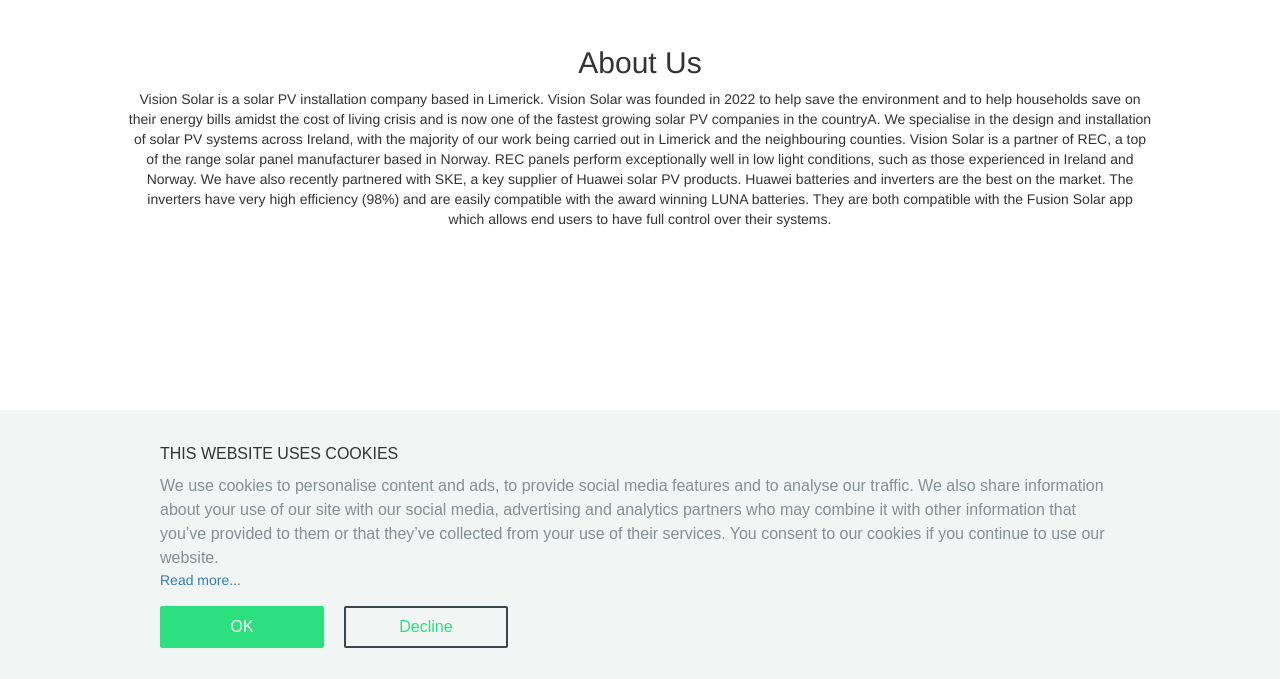
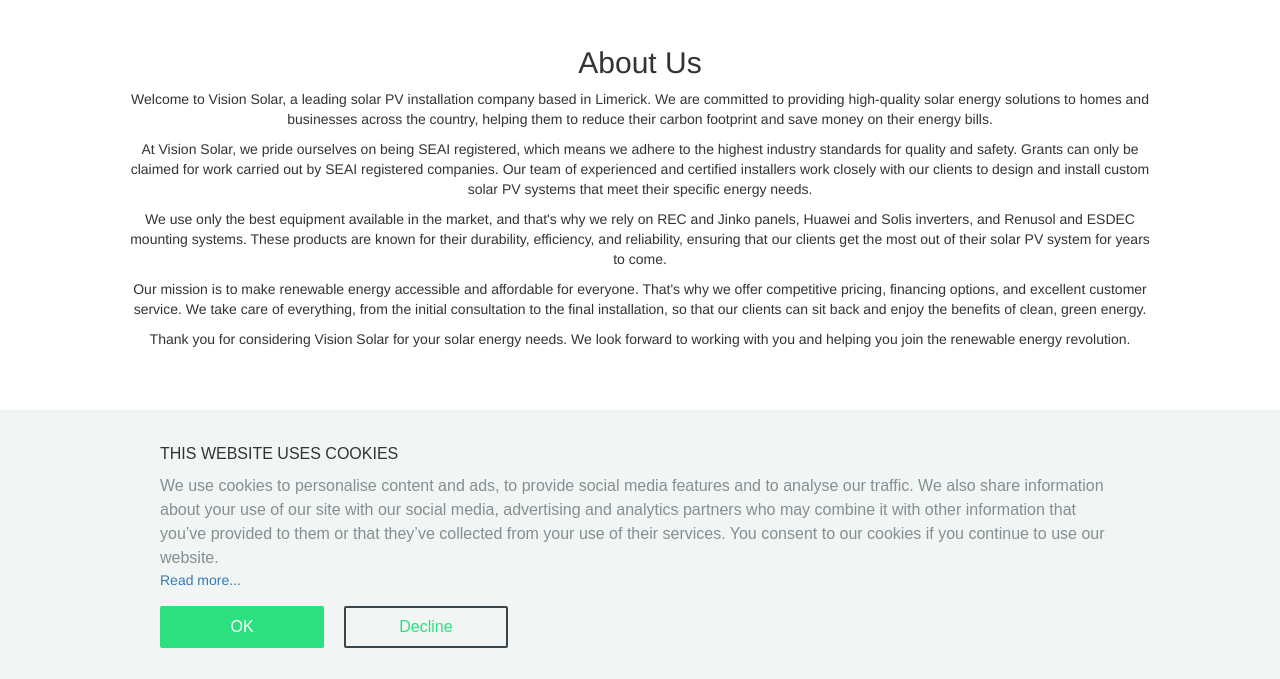
Before and after one commit to lksolar/lksolar.github.io, a PHP site: page /pages/about.php in a window 1280 px wide. Shown: the part 120-799 px from the top of the page. Run offline with PHP 8.4, Linux system fonts and the light colour scheme; some libraries are stand-ins or nearby versions.

Commit message:
Update about us page

```diff
--- a/pages/about.php
+++ b/pages/about.php
@@ -43,18 +43,11 @@ body {font-family: "Lato", sans-serif}
 
   <div style="max-width:80%;position:relative;left:10%;">
     <h2 class="text-center">About Us</h2>
-    <p class="text-center">Vision Solar is a solar PV installation company based in Limerick. Vision Solar was founded in
-2022 to help save the environment and to help households save on their energy bills amidst the
-cost of living crisis and is now one of the fastest growing solar PV companies in the countryA.
-We specialise in the design and installation of solar PV systems across Ireland, with the majority
-of our work being carried out in Limerick and the neighbouring counties. Vision Solar is a
-partner of REC, a top of the range solar panel manufacturer based in Norway. REC panels
-perform exceptionally well in low light conditions, such as those experienced in Ireland and
-Norway. We have also recently partnered with SKE, a key supplier of Huawei solar PV
-products. Huawei batteries and inverters are the best on the market. The inverters have very
-high efficiency (98%) and are easily compatible with the award winning LUNA batteries. They
-are both compatible with the Fusion Solar app which allows end users to have full control over
-their systems.</p>
+    <p class="text-center">Welcome to Vision Solar, a leading solar PV installation company based in Limerick. We are committed to providing high-quality solar energy solutions to homes and businesses across the country, helping them to reduce their carbon footprint and save money on their energy bills.</p>
+    <p class="text-center">At Vision Solar, we pride ourselves on being SEAI registered, which means we adhere to the highest industry standards for quality and safety. Grants can only be claimed for work carried out by SEAI registered companies. Our team of experienced and certified installers work closely with our clients to design and install custom solar PV systems that meet their specific energy needs.</p>
+    <p class="text-center">We use only the best equipment available in the market, and that's why we rely on REC and Jinko panels, Huawei and Solis inverters, and Renusol and ESDEC mounting systems. These products are known for their durability, efficiency, and reliability, ensuring that our clients get the most out of their solar PV system for years to come.</p>
+    <p class="text-center">Our mission is to make renewable energy accessible and affordable for everyone. That's why we offer competitive pricing, financing options, and excellent customer service. We take care of everything, from the initial consultation to the final installation, so that our clients can sit back and enjoy the benefits of clean, green energy.</p>
+    <p class="text-center">Thank you for considering Vision Solar for your solar energy needs. We look forward to working with you and helping you join the renewable energy revolution.</p>
 
   </div>
 
```
